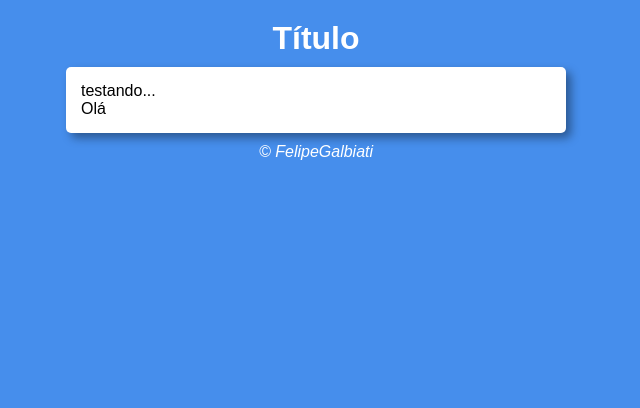
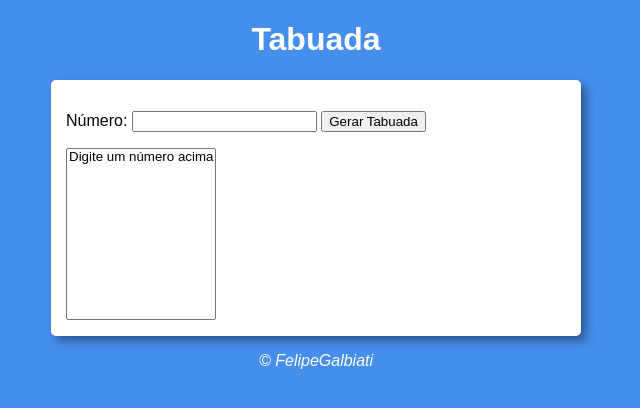
Before and after one commit to GalbiatiFelipe/javascript, a plain HTML site: page exercicios/aula14pratica/ex17/modelo.html in a window 1280 px wide. Shown: the whole page, without its empty margins (324-964 px from the left). Drawn offline with Linux system fonts and the light colour scheme.

Commit message:
ex de gerar tabuada

```diff
--- a/exercicios/aula14pratica/ex17/modelo.html
+++ b/exercicios/aula14pratica/ex17/modelo.html
@@ -8,15 +8,21 @@
 </head>
 <body>
     <header>
-        <h1>Título</h1>
+        <h1>Tabuada</h1>
     </header>
 
     <section>
         <div>
-            testando...
+            <p>
+                Número:
+                <input type="number" name="numero" id="txtnum">
+                <input type="button" value="Gerar Tabuada" onclick="tabuada()">
+            </p>
         </div>
         <div>
-            Olá
+            <select name="selecao" id="txtselec" size="10">
+                <option>Digite um número acima</option>
+            </select>
         </div>
     </section>
 
--- a/exercicios/aula14pratica/ex17/script.js
+++ b/exercicios/aula14pratica/ex17/script.js
@@ -0,0 +1,18 @@
+function tabuada() {
+    let num = document.getElementById('txtnum')
+    let tab = document.getElementById('txtselec')
+
+
+    if (num.value.length == 0) {
+        window.alert('[Atenção!] Digite um número')
+    } else {
+        let n = Number(num.value)
+        tab.innerHTML = ''
+        for(let c = 1; c <= 10; c++) {
+            let item = document.createElement('option')
+            item.text = `${n} x ${c} = ${n*c}`
+            item.value = `tab ${c}`
+            tab.appendChild(item)
+        }
+    }
+}
--- a/exercicios/aula14pratica/ex17/style.css
+++ b/exercicios/aula14pratica/ex17/style.css
@@ -1,9 +1,6 @@
 @charset "UTF-8";
 
 * {
-    margin: 0px;
-    padding: 0px;
-    box-sizing: border-box;
     font-family: Arial, Helvetica, sans-serif;
 }
 
```
